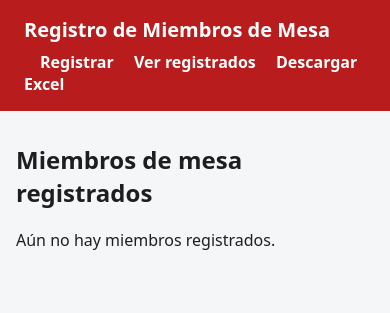
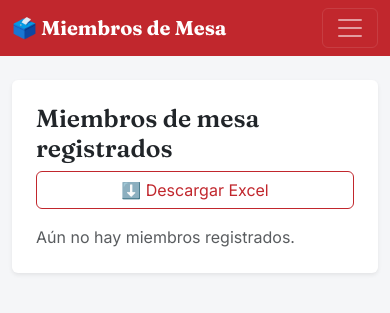
Before and after one commit to anali-salvador/miembro-mesa, a Flask app: page /miembros in a window 390 px wide. Shown: the top 313 px of the page. Run offline with Flask 3, Linux system fonts and the light colour scheme.

Commit message:
Rediseña interfaz con Bootstrap 5
Reemplaza el CSS artesanal por Bootstrap 5 (CDN) con tipografia
Fraunces/Inter y color institucional rojo #C1272D: navbar responsive,
formulario en card con form-floating, tabla de miembros con
table-striped/table-hover y boton de descarga, alertas Bootstrap para
errores y una animacion fade-in al cargar. No se modifica la logica
de app.py ni las rutas.

```diff
--- a/templates/base.html
+++ b/templates/base.html
@@ -4,30 +4,104 @@
   <meta charset="utf-8">
   <meta name="viewport" content="width=device-width, initial-scale=1">
   <title>{% block title %}Registro de Miembros de Mesa{% endblock %}</title>
-  <link rel="stylesheet" href="{{ url_for('static', filename='style.css') }}">
+
+  <link rel="preconnect" href="https://fonts.googleapis.com">
+  <link rel="preconnect" href="https://fonts.gstatic.com" crossorigin>
+  <link href="https://fonts.googleapis.com/css2?family=Fraunces:wght@600;700&family=Inter:wght@400;500;600&display=swap" rel="stylesheet">
+
+  <link href="https://cdn.jsdelivr.net/npm/bootstrap@5.3.3/dist/css/bootstrap.min.css" rel="stylesheet">
+
+  <style>
+    :root {
+      --institucional-red: #C1272D;
+      --institucional-red-dark: #9c1f24;
+      --bs-primary: #C1272D;
+      --bs-primary-rgb: 193, 39, 45;
+    }
+
+    body {
+      font-family: 'Inter', sans-serif;
+      background-color: #f5f6f8;
+    }
+
+    h1, h2, h3, .navbar-brand, .display-title {
+      font-family: 'Fraunces', serif;
+    }
+
+    .navbar-institucional {
+      background-color: var(--institucional-red) !important;
+    }
+
+    .btn-primary {
+      background-color: var(--institucional-red);
+      border-color: var(--institucional-red);
+    }
+    .btn-primary:hover,
+    .btn-primary:focus {
+      background-color: var(--institucional-red-dark);
+      border-color: var(--institucional-red-dark);
+    }
+
+    .btn-outline-primary {
+      color: var(--institucional-red);
+      border-color: var(--institucional-red);
+    }
+    .btn-outline-primary:hover {
+      background-color: var(--institucional-red);
+      border-color: var(--institucional-red);
+      color: #fff;
+    }
+
+    .nav-link.active {
+      font-weight: 600;
+      text-decoration: underline;
+    }
+
+    @keyframes fadeIn {
+      from { opacity: 0; transform: translateY(10px); }
+      to { opacity: 1; transform: translateY(0); }
+    }
+
+    .fade-in {
+      animation: fadeIn 0.6s ease-out;
+    }
+  </style>
 </head>
 <body>
-  <header class="topbar">
-    <h1>Registro de Miembros de Mesa</h1>
-    <nav>
-      <a href="{{ url_for('index') }}">Registrar</a>
-      <a href="{{ url_for('miembros') }}">Ver registrados</a>
-      <a href="{{ url_for('descargar') }}">Descargar Excel</a>
-    </nav>
-  </header>
+  <nav class="navbar navbar-expand-lg navbar-dark navbar-institucional sticky-top">
+    <div class="container">
+      <a class="navbar-brand fw-bold" href="{{ url_for('index') }}">🗳️ Miembros de Mesa</a>
+      <button class="navbar-toggler" type="button" data-bs-toggle="collapse" data-bs-target="#navMenu" aria-controls="navMenu" aria-expanded="false" aria-label="Mostrar navegación">
+        <span class="navbar-toggler-icon"></span>
+      </button>
+      <div class="collapse navbar-collapse" id="navMenu">
+        <ul class="navbar-nav ms-auto">
+          <li class="nav-item">
+            <a class="nav-link {{ 'active' if request.endpoint == 'index' }}" href="{{ url_for('index') }}">Registrar</a>
+          </li>
+          <li class="nav-item">
+            <a class="nav-link {{ 'active' if request.endpoint == 'miembros' }}" href="{{ url_for('miembros') }}">Miembros registrados</a>
+          </li>
+        </ul>
+      </div>
+    </div>
+  </nav>
 
-  <main class="container">
+  <main class="container my-4 my-md-5 fade-in">
     {% with messages = get_flashed_messages(with_categories=true) %}
       {% if messages %}
-        <ul class="flashes">
-          {% for category, message in messages %}
-            <li class="flash {{ category }}">{{ message }}</li>
-          {% endfor %}
-        </ul>
+        {% for category, message in messages %}
+          <div class="alert {{ 'alert-success' if category == 'success' else 'alert-danger' }} d-flex align-items-center" role="alert">
+            <span class="me-2 fs-5">{{ '✅' if category == 'success' else '⚠️' }}</span>
+            <div>{{ message }}</div>
+          </div>
+        {% endfor %}
       {% endif %}
     {% endwith %}
 
     {% block content %}{% endblock %}
   </main>
+
+  <script src="https://cdn.jsdelivr.net/npm/bootstrap@5.3.3/dist/js/bootstrap.bundle.min.js"></script>
 </body>
 </html>
--- a/templates/miembros.html
+++ b/templates/miembros.html
@@ -1,10 +1,16 @@
 {% extends "base.html" %}
 {% block title %}Miembros Registrados{% endblock %}
 {% block content %}
-  <h2>Miembros de mesa registrados</h2>
+  <div class="card shadow-sm border-0">
+    <div class="card-body p-4">
+      <div class="d-flex flex-column flex-sm-row justify-content-between align-items-sm-center mb-3 gap-2">
+        <h2 class="mb-0 display-title">Miembros de mesa registrados</h2>
+        <a href="{{ url_for('descargar') }}" class="btn btn-outline-primary">⬇️ Descargar Excel</a>
+      </div>
+
       {% if miembros %}
-    <div class="table-wrap">
-      <table>
+        <div class="table-responsive">
+          <table class="table table-striped table-hover align-middle mb-0">
             <thead>
               <tr>
                 <th>DNI</th>
@@ -27,6 +33,8 @@
           </table>
         </div>
       {% else %}
-    <p>Aún no hay miembros registrados.</p>
+        <p class="text-muted mb-0">Aún no hay miembros registrados.</p>
       {% endif %}
+    </div>
+  </div>
 {% endblock %}
```
Also changed, not shown: templates/index.html (+28 -9 lines). Lines whose indentation alone changed are shown as unchanged.
